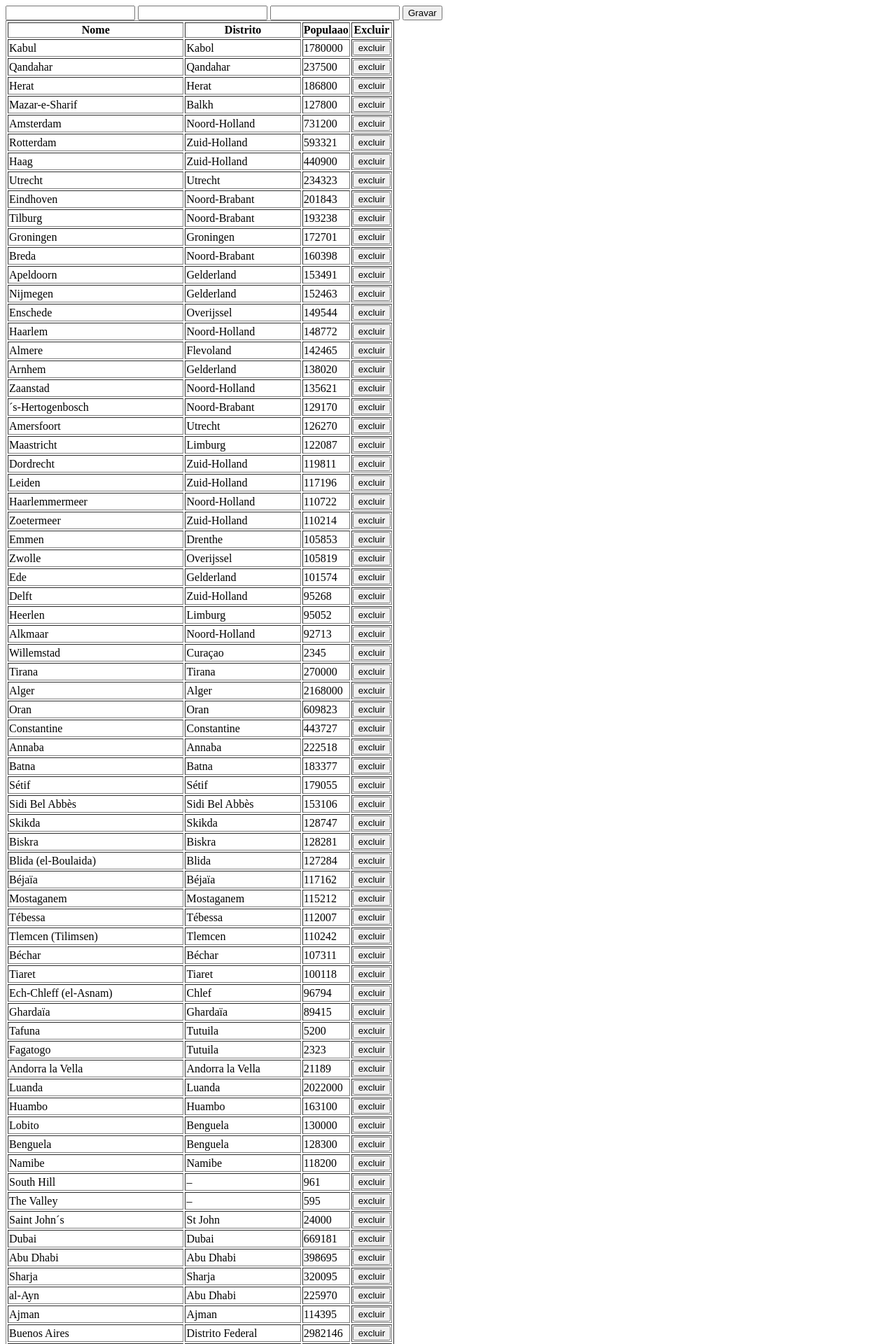
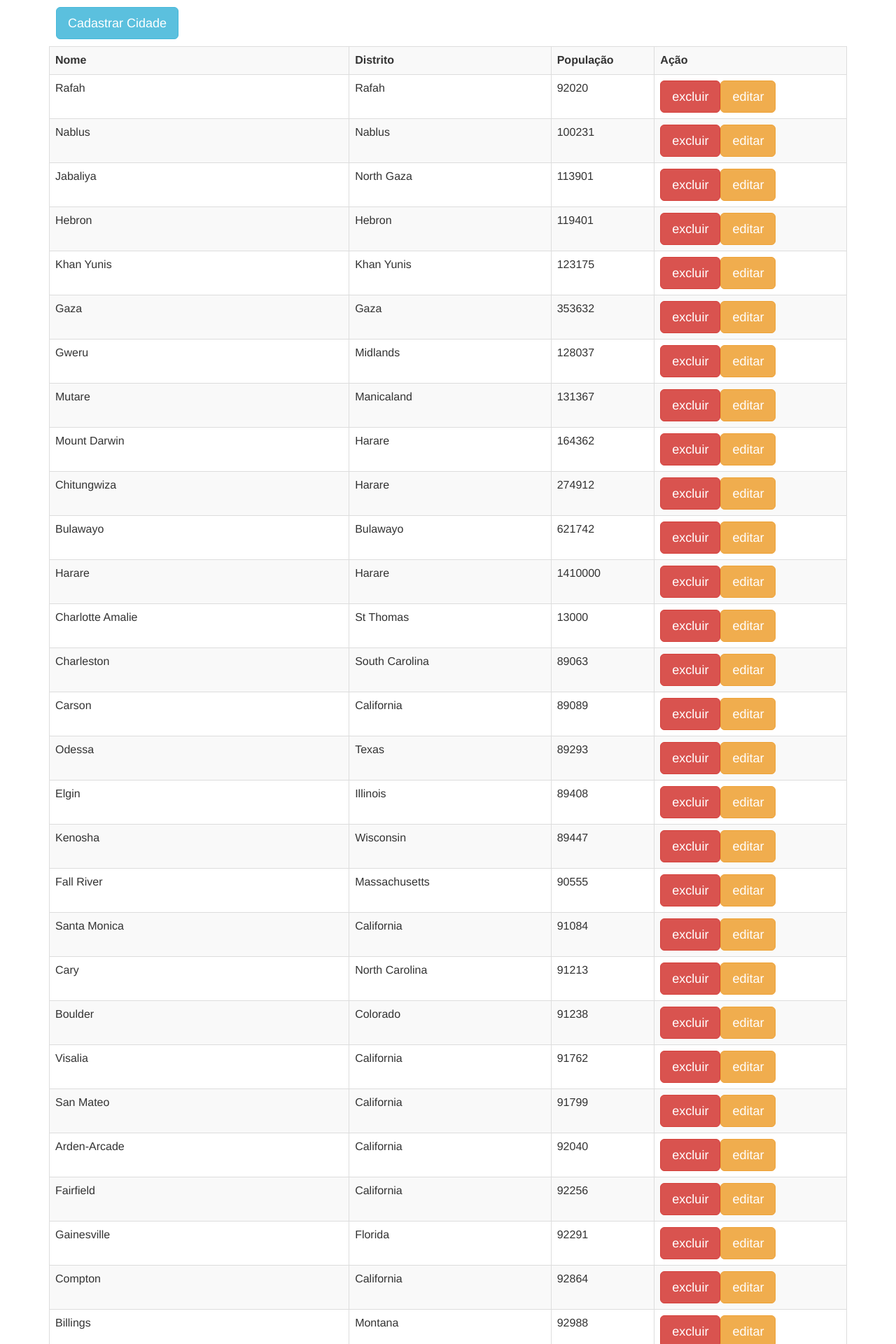
Before and after one commit to diogenesleandro/20261_iw2_diogenes1, a PHP site: page / in a window 1280 px wide. Shown: the top 1920 px of the page at 70% size. Run offline with PHP 8.4, Linux system fonts and the light colour scheme; data comes from the database, SQL or seed files in the repository.

Commit message:
aula 27 05

```diff
--- a/consulta.php
+++ b/consulta.php
@@ -1,13 +1,15 @@
 <?php
 function consultar(){
-    $resposta="<table border='1'><tr><th>Nome</th><th>Distrito</th><th>Populaao</th><th>Excluir</th></tr>";
+    $resposta="<table border='1' class='table table-bordered table-striped table-responsive'><tr><th>Nome</th><th>Distrito</th><th>População</th><th>Ação</th></tr>";
 include 'conecta.php';
-$stmt = $pdo->query('SELECT * from city');
+$stmt = $pdo->query('SELECT * from city ORDER BY ID DESC');
 while ($row = $stmt->fetch()) {
     $resposta.="<tr><td>".$row['Name'].
     "</td><td>".$row['District'].
     "</td><td>".$row['Population'].
-    "</td><td><button class='excluir' id=".$row['ID'].">excluir</button></td></tr>";
+    "</td><td>".
+    "<button class='excluir btn btn-danger btn-lg' id=".$row['ID'].">excluir</button>".
+    "<button class='editar btn btn-warning btn-lg' id=".$row['ID'].">editar</button></td></tr>";
 }
 $resposta.="</table>";
 echo $resposta;
--- a/index.php
+++ b/index.php
@@ -1,14 +1,16 @@
-<!DOCTYPE html>
 <html lang="en">
 <head>
-    <?php
+  <title>Cadastro de Cidade</title>
+  <meta charset="utf-8">
+  <meta name="viewport" content="width=device-width, initial-scale=1">
+  <link rel="stylesheet" href="https://maxcdn.bootstrapcdn.com/bootstrap/3.4.1/css/bootstrap.min.css">
+  <script src="https://ajax.googleapis.com/ajax/libs/jquery/3.7.1/jquery.min.js"></script>
+  <script src="https://maxcdn.bootstrapcdn.com/bootstrap/3.4.1/js/bootstrap.min.js"></script>
+   <?php
     include 'consulta.php';
     ?>
-    <meta charset="UTF-8">
-    <meta name="viewport" content="width=device-width, initial-scale=1.0">
-    <script src="https://ajax.googleapis.com/ajax/libs/jquery/3.7.1/jquery.min.js"></script>
     <script>
-$(function() {
+    $(function() {
     // Evento de Gravação (Inserir)
     $("#gravar").on("click", function() {
         var nome = $('#name').val();
@@ -26,9 +28,9 @@ $(function() {
             },
             dataType: "html"
         }).done(function(resposta) {
-            $("div").html(resposta);
+            $("#resultado").html(resposta);
         }).fail(function(jqXHR, textStatus) {
-            $("div").html("Request failed: " + textStatus);
+            $("#resultado").html("Request failed: " + textStatus);
         }).always(function() {
             console.log("completou gravação");
         });
@@ -39,35 +41,71 @@ $(function() {
 // Evento de Exclusão Corrigido com Delegação de Eventos
 $(document).on("click", ".excluir", function() {
     var id = $(this).attr("id");
-
+   if(confirm("Deseja excluir essa cidade realmente")){
     $.ajax({
         url: "apaga.php",
         type: "POST",
         data: { id: id },
         dataType: "html"
     }).done(function(resposta) {
-        $("div").html(resposta);
+        $("#resultado").html(resposta);
     }).fail(function(jqXHR, textStatus) {
-        $("div").html("Request failed: " + textStatus);
+        $("#resultado").html("Request failed: " + textStatus);
     }).always(function() {
         console.log("completou exclusão");
     });
+
+   }
+
 });
 });
 </script>
-    <title>Document</title>
 </head>
-<body>
-    <input type="text" id="name">
-    <input type="text" id="district">
-    <input type="text" id="population">
-    <button id="gravar"> Gravar</button>
-    <div>
+ <body>
+    <div class="container">
+         <button type="button" class="btn btn-info btn-lg" data-toggle="modal" data-target="#myModal" style="margin:10px;">Cadastrar Cidade</button>
+         <!-- Modal -->
+          <div class="modal fade" id="myModal" role="dialog">
+    <div class="modal-dialog">
+
+      <!-- Modal content-->
+      <div class="modal-content">
+        <div class="modal-header">
+          <button type="button" class="close" data-dismiss="modal">&times;</button>
+          <h4 class="modal-title">Modal Header</h4>
+        </div>
+        <div class="modal-body">
+          <div class="form-group">
+      <label for="usr">Nome:</label>
+      <input type="text" class="form-control" id="name">
+    </div>
+    <div class="form-group">
+      <label for="usr">Distrito:</label>
+      <input type="text" class="form-control" id="district">
+    </div>
+    <div class="form-group">
+      <label for="usr">População:</label>
+      <input type="text" class="form-control" id="population">
+    </div>
+        </div>
+        <div class="modal-footer">
+          <button type="button" class="btn btn-default" data-dismiss="modal" id="gravar">Gravar</button>
+        </div>
+      </div>
+
+    </div>
+</div>
+
+
+
+    <div id="resultado" class="p-5">
 
     <?php
         consultar();
     ?>
 
     </div>
+</div>
+
 </body>
 </html>
```
